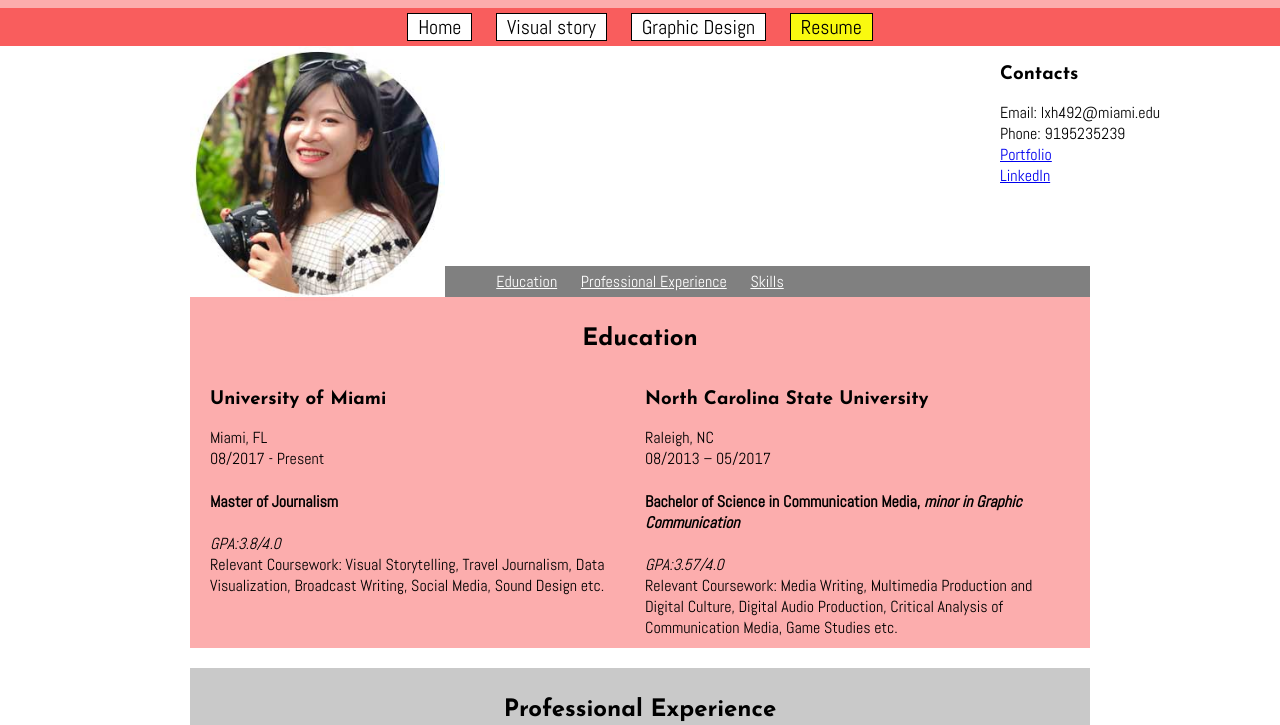
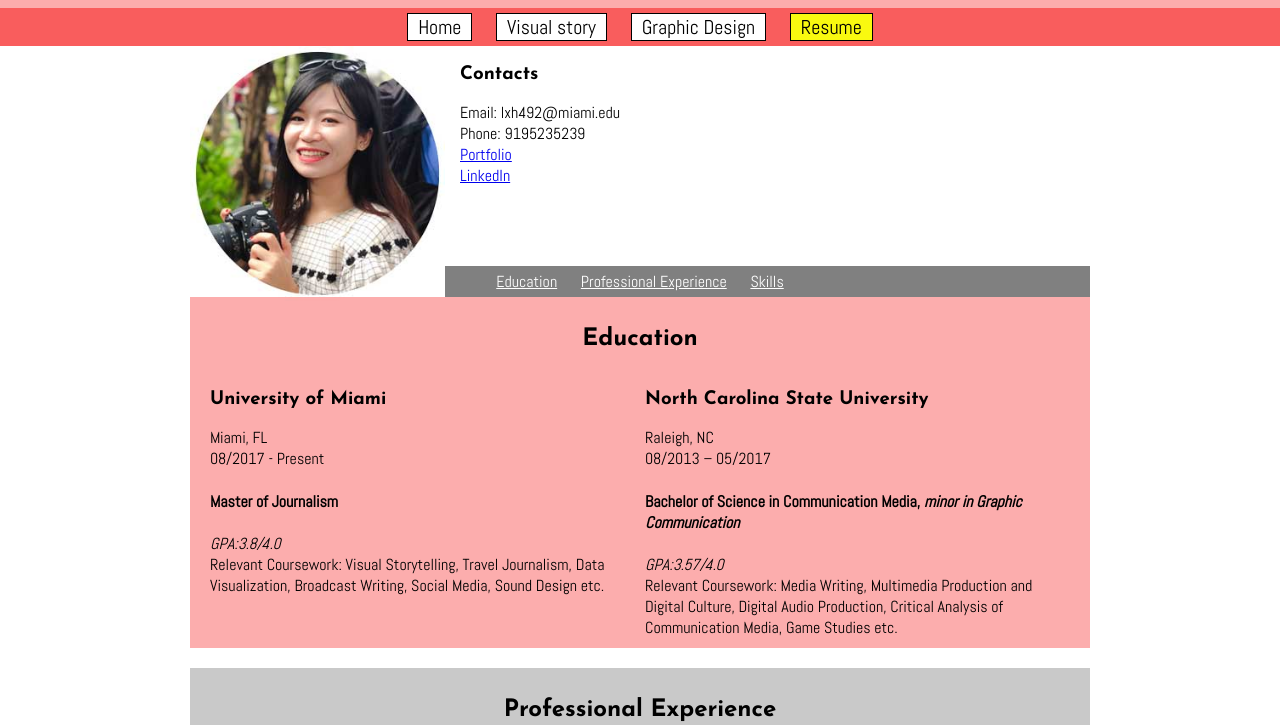
Before and after one commit to lxh492/lxh492.github.io, a plain HTML site: page resume.html in a window 1280 px wide. Shown: the part 75-800 px from the top of the page. Drawn offline with Linux system fonts and the light colour scheme.

Commit message:
1126,update3

```diff
--- a/css/resume.css
+++ b/css/resume.css
@@ -44,10 +44,10 @@ p {
 
 }
 
-#contacts {
+/*#contacts {
   position: absolute;
-  left: 1000px;
-}
+
+}*/
 
 #education,
 #skills {
--- a/css/style.css
+++ b/css/style.css
@@ -78,6 +78,7 @@ h1 {
   margin: 0;
   text-align: center;
   background-color: rgba(249, 93, 93, 0.5);
+  width: auto;
   padding: 10px 0;
 }
 
```
